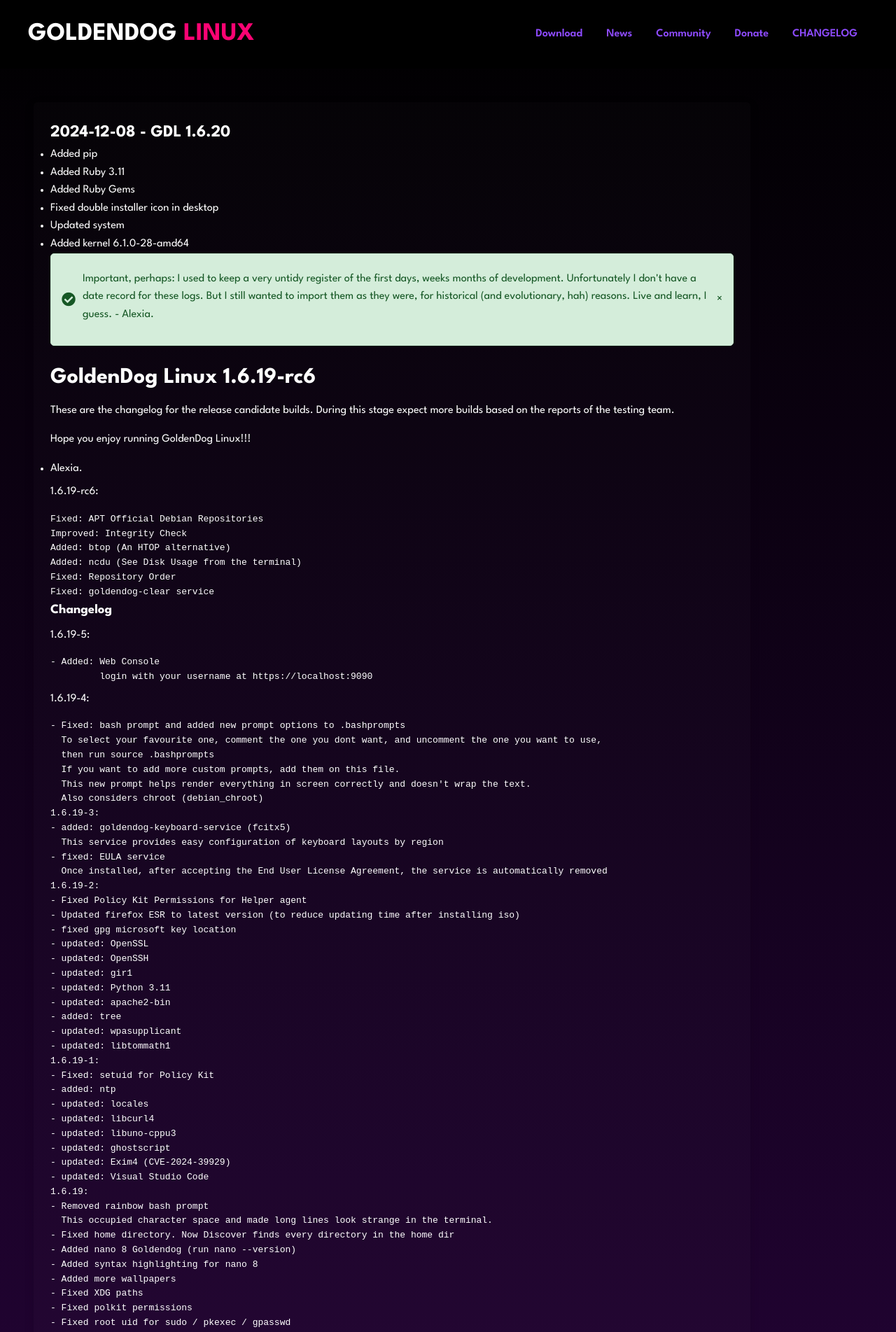
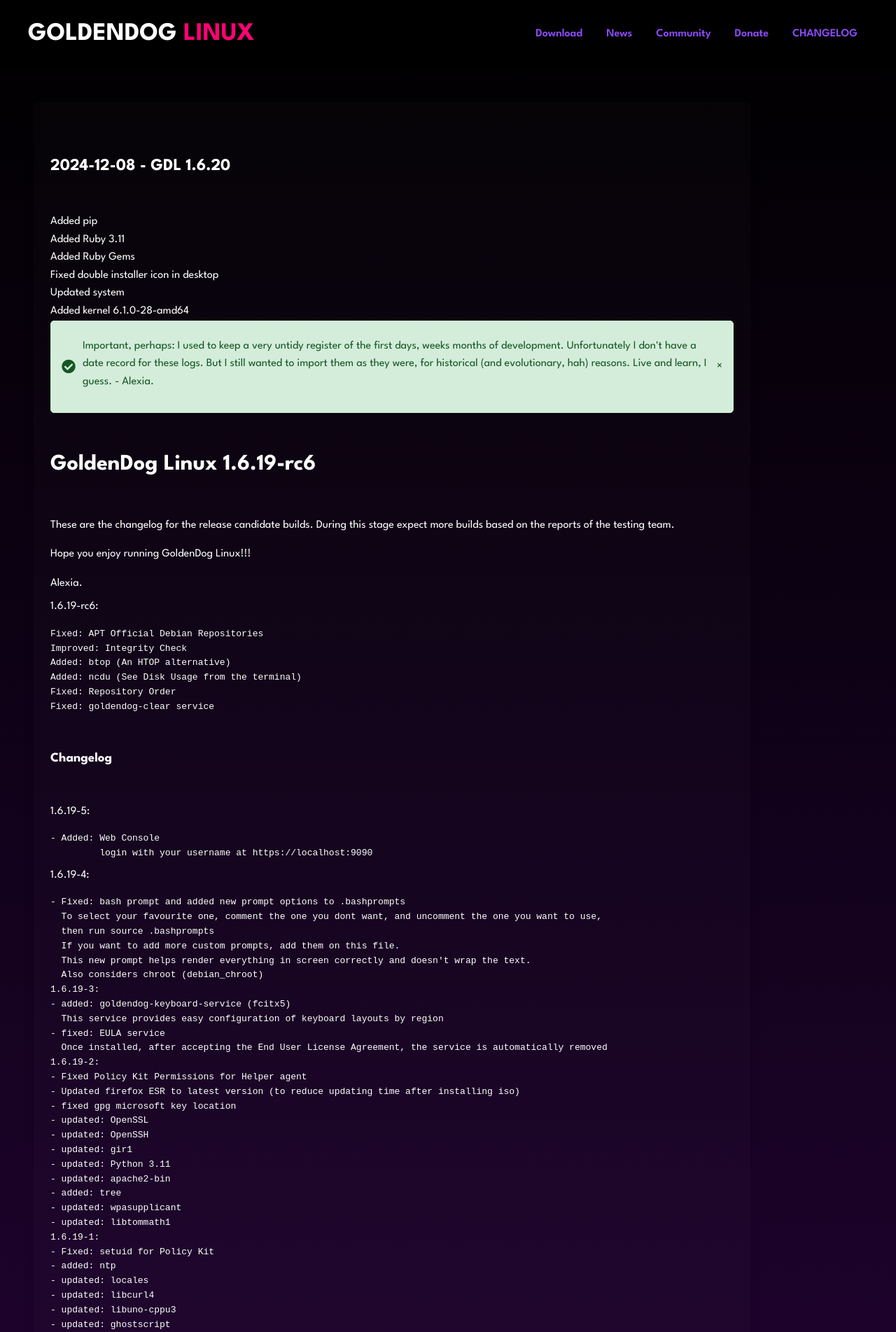
Before and after one commit to goldendoglinux/goldendoglinux.github.io, a Jekyll site: the page built from changelog.md, in a window 1280 px wide. Shown: the top 1903 px of the page at 70% size. Built offline with Jekyll 4.4.1, drawn with Linux system fonts in a browser that asks for light colours; nearby versions of some CDN libraries; some web fonts are replaced.

Commit message:
puta q te pario

```diff
--- a/assets/css/goldendog.css
+++ b/assets/css/goldendog.css
@@ -18,7 +18,11 @@ border-radius: 5px; /* Smooth edges */
 box-shadow: 0 4px 15px rgba(0, 0, 0, 0.1); /* Shadow for better contrast */
 }
 
-.contenido h1 h2 h3 h4 h5 {
+.contenido h1,
+.contenido h2,
+.contenido h3,
+.contenido h4,
+.contenido h5 {
 margin-top: 3rem;
 margin-bottom: 3rem;
 }
@@ -28,8 +32,12 @@ margin-top: 0.5rem;
 margin-bottom: 1rem;
 }
 
-
-
+.contenido ul,
+.contenido ol {
+  list-style: none; /* Removes bullets or numbering */
+  padding-left: 0; /* Optional: Removes default indentation */
+  margin-left: 0; /* Optional: Adjusts left margin */
+}
     /* General Reset */
 * {
 	margin: 0;
```
